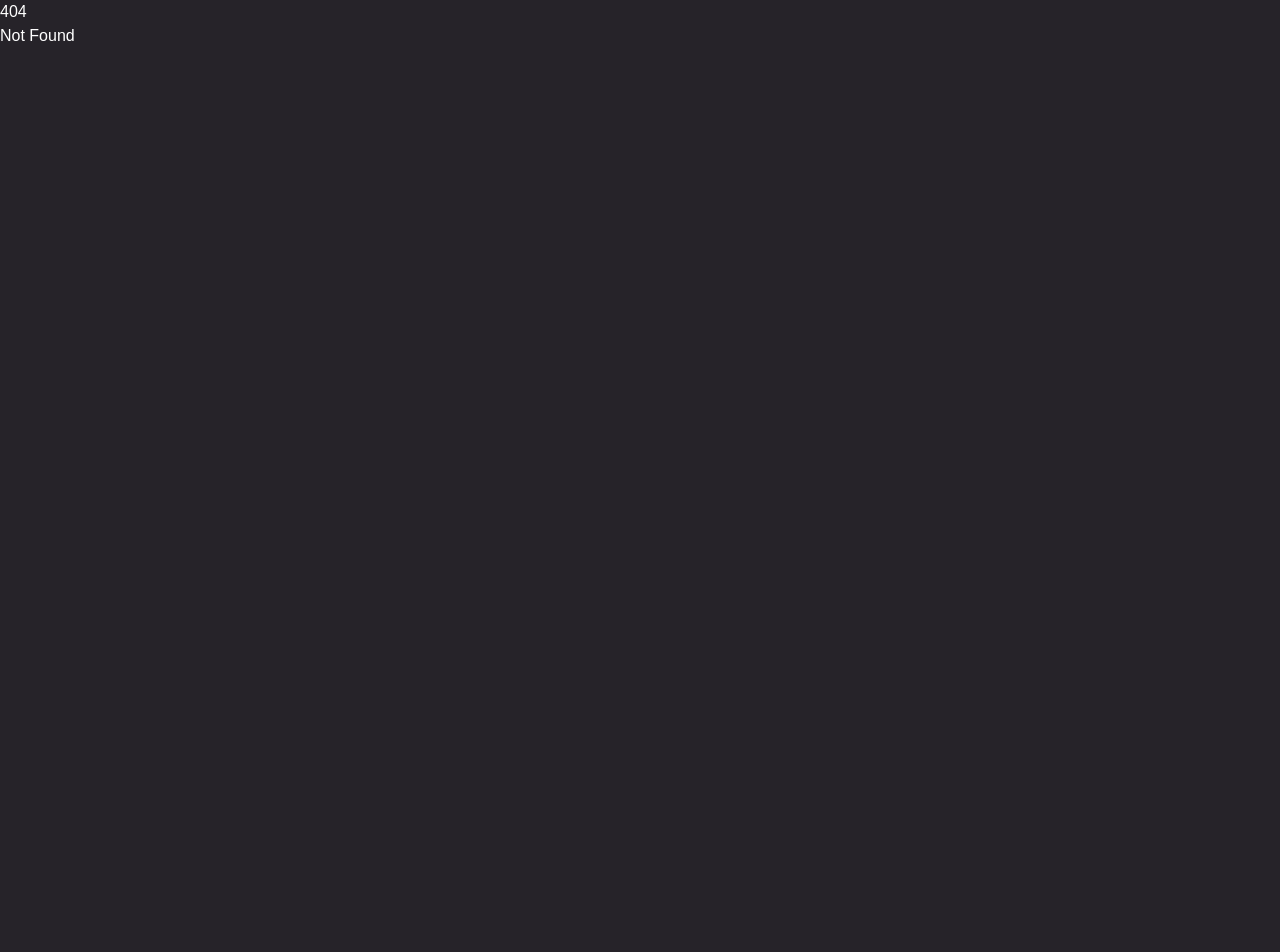
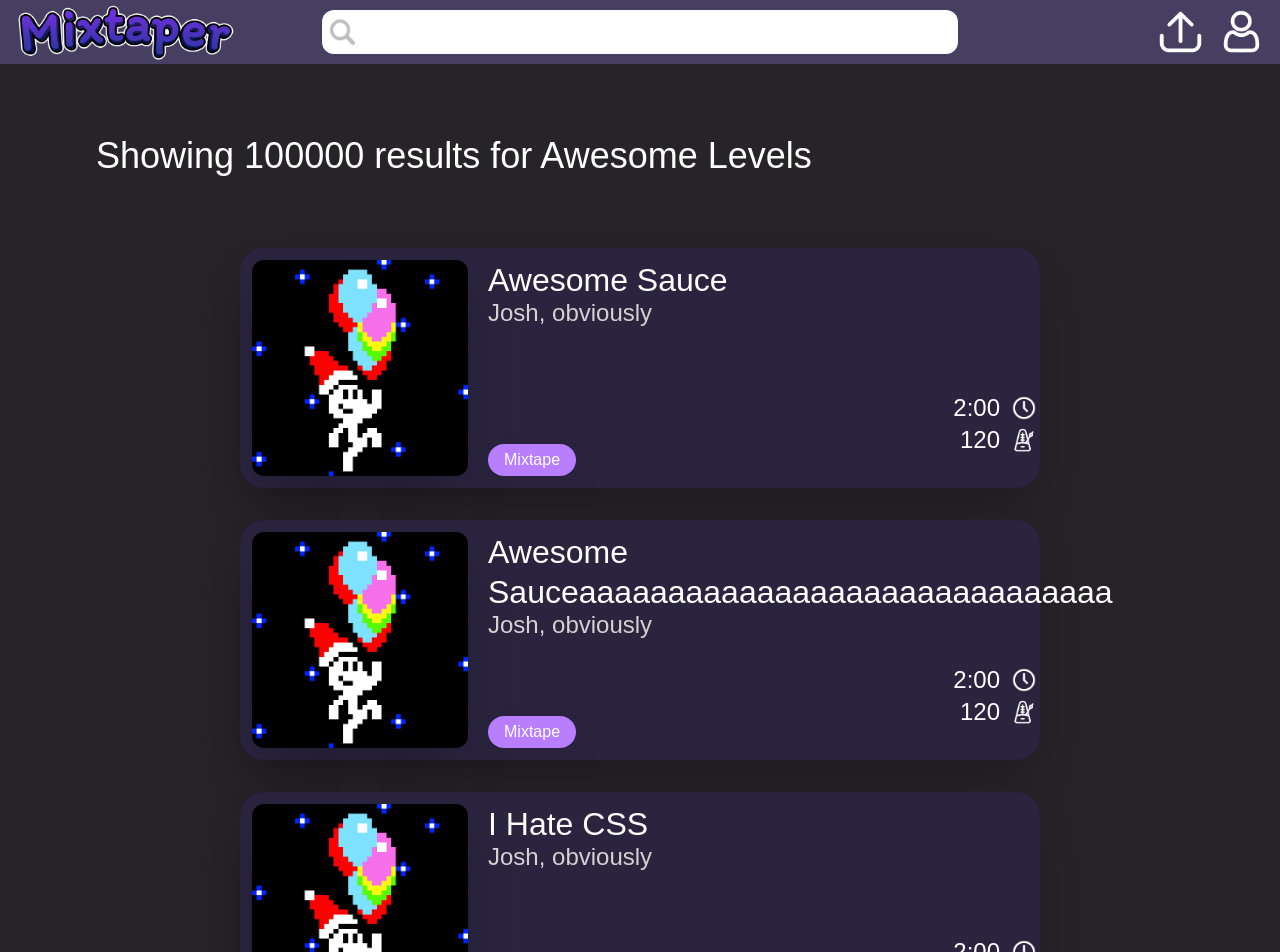
Before and after one commit to Nibbl-z/Mixtaper, a SvelteKit app in the folder client/: page /search in a window 1280 px wide. Before the commit this address had no page. Shown: the top 952 px of the page. Before the commit the page ends 800 px from the top, so only its background shows below. Built offline with nearby package versions, Linux system fonts and the light colour scheme.

Commit message:
feat(frontend): :sparkles: search page (barely anything lol)
also uhh tailwind css keeps breaking and it makes me angry

```diff
--- /dev/null
+++ b/client/src/routes/search/+page.svelte
@@ -0,0 +1,24 @@
+<script lang="ts">
+	import Topbar from "../../components/topbar.svelte"
+    import Level from "../../components/level.svelte"
+
+    export let query: string
+    export let results: number
+    query = "Awesome Levels"
+    results = 100000
+</script>
+
+<Topbar/>
+
+<div class="my-2 ml-8 p-[4rem]">
+    <h1 class="text-4xl">Showing {results} results for {query}</h1>
+</div>
+
+<div class="flex items-center justify-center flex-col">
+    <div class="width-[100em] grid grid-cols-1 2cols:grid-cols-2 justify-items-center gap-8">
+        <Level songName="Awesome Sauce" songArtist="Josh, obviously" cover="/PLACEHOLDER.png"/>
+        <Level songName="Awesome Sauceaaaaaaaaaaaaaaaaaaaaaaaaaaaaaa" songArtist="Josh, obviously" cover="/PLACEHOLDER.png"/>
+        <Level songName="I Hate CSS" songArtist="Josh, obviously" cover="/PLACEHOLDER.png"/>
+        <Level songName="we should rewrite the web in lua tbh" songArtist="Josh, obviously" cover="/PLACEHOLDER.png"/>
+    </div>
+</div>
```
Also changed, not shown: client/tailwind.config.ts (line endings or trailing spaces).
